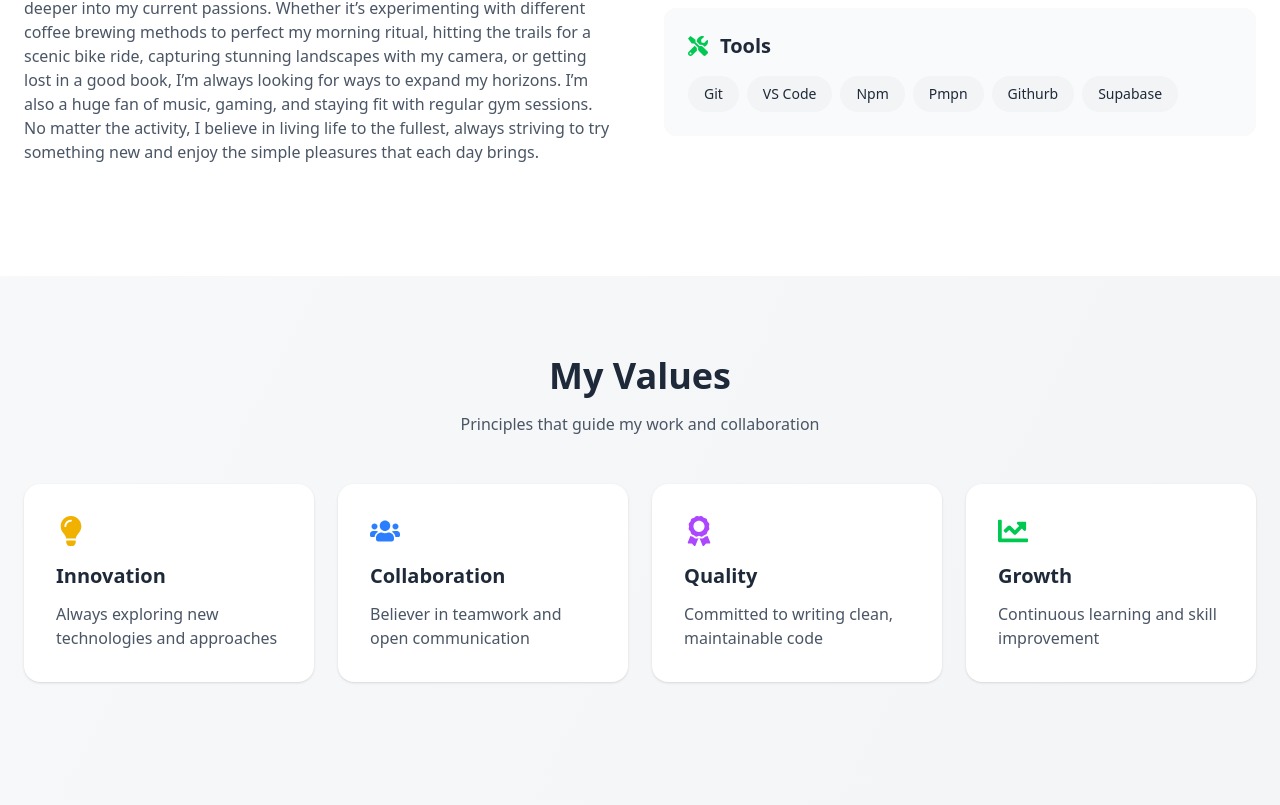
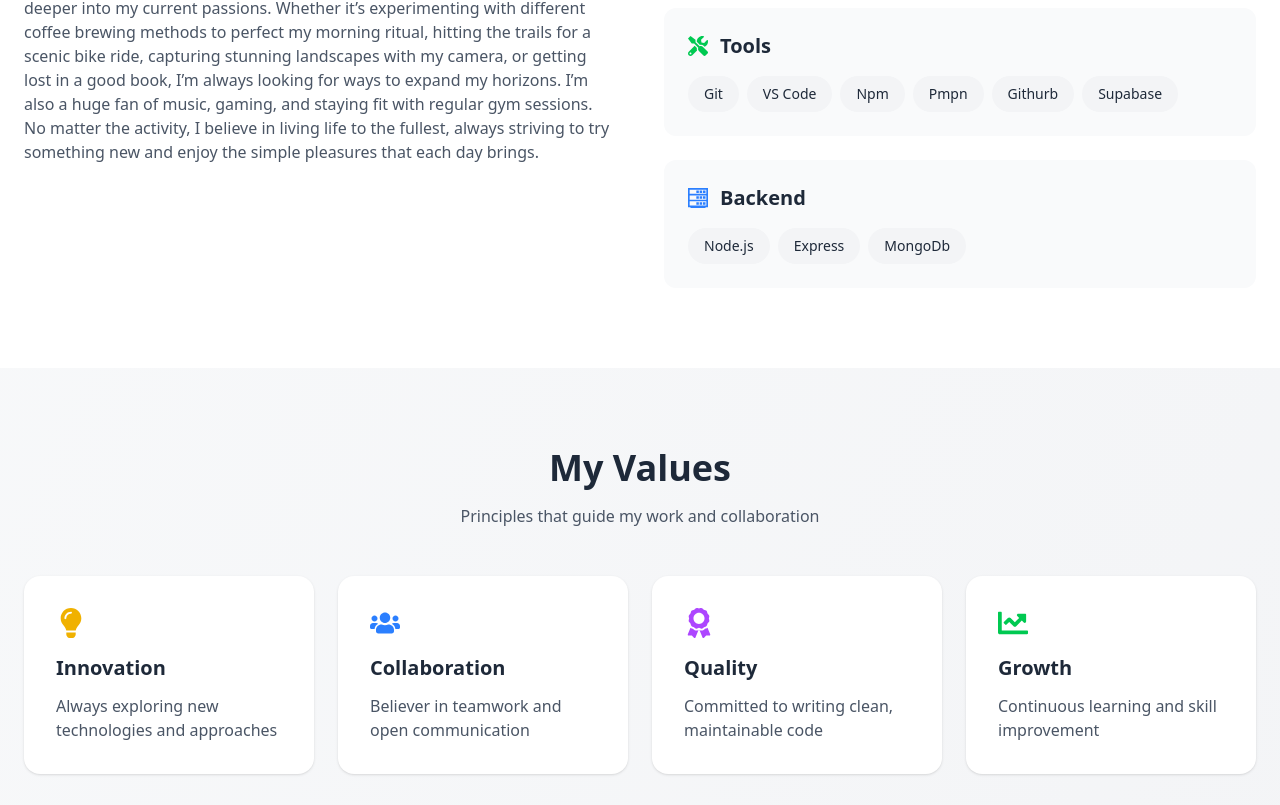
Before and after one commit to Hammad-000/Portfolio, a React (Vite) app: page /about in a window 1280 px wide. Shown: the part 1508-2313 px from the top of the page. Built offline with nearby package versions, Linux system fonts and the light colour scheme.

Commit message:
about fix

```diff
--- a/src/pages/About.jsx
+++ b/src/pages/About.jsx
@@ -2,6 +2,7 @@ import React from 'react';
 import { FaGraduationCap, FaBriefcase, FaAward, FaHeart, FaCode, FaPalette, FaRocket, FaUsers, FaLightbulb, FaChartLine, FaGlobeAmericas, FaTools, FaBookOpen, FaGamepad, FaMusic, FaCamera,  FaCoffee } from 'react-icons/fa';
 import { RiMotorbikeFill } from "react-icons/ri";
 import { LiaDumbbellSolid } from "react-icons/lia";
+import { GrServerCluster } from "react-icons/gr";
 
 
 
@@ -55,7 +56,12 @@ const About = () => {
       items: ["Git", "VS Code", "Npm", "Pmpn", "Githurb", "Supabase"],
       icon: <FaTools className="text-green-500" />,
       color: "from-green-500 to-emerald-500"
-    }
+    },    {
+      category: " Backend",
+      items: ["Node.js", "Express", "MongoDb" ],
+      icon: <  GrServerCluster className="text-blue-500" />,
+      color: "from-blue-500 to-cyan-500"
+    },
   ];
 
   const values = [
```
